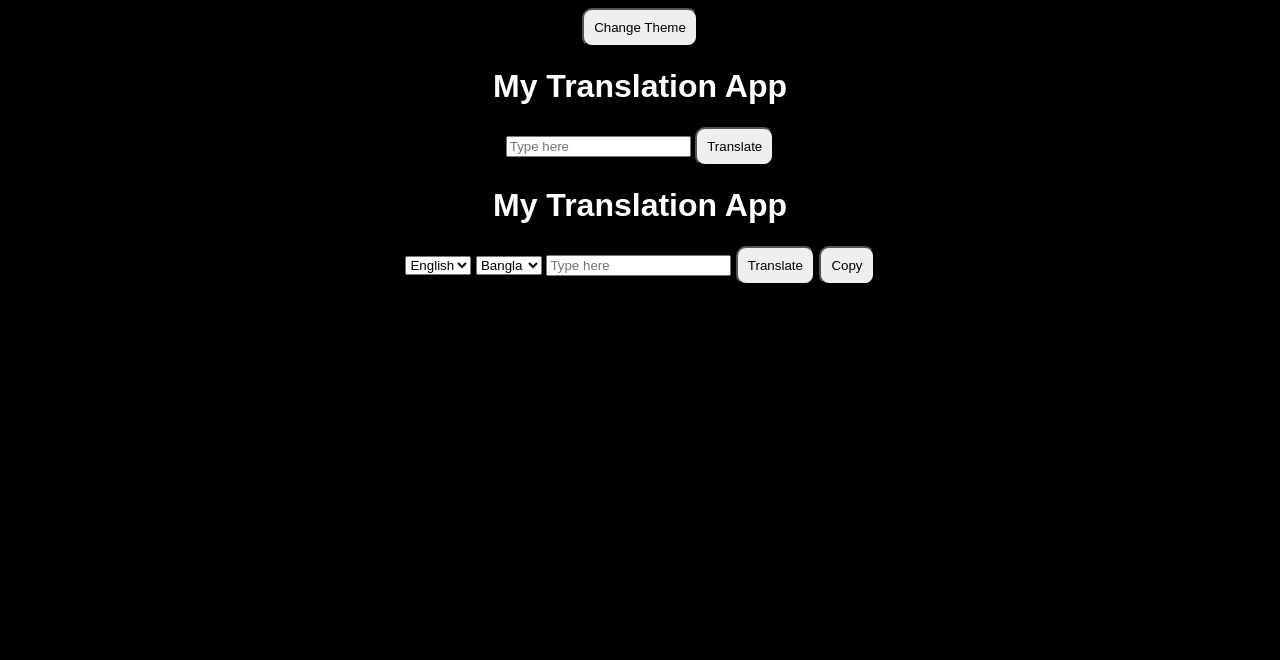
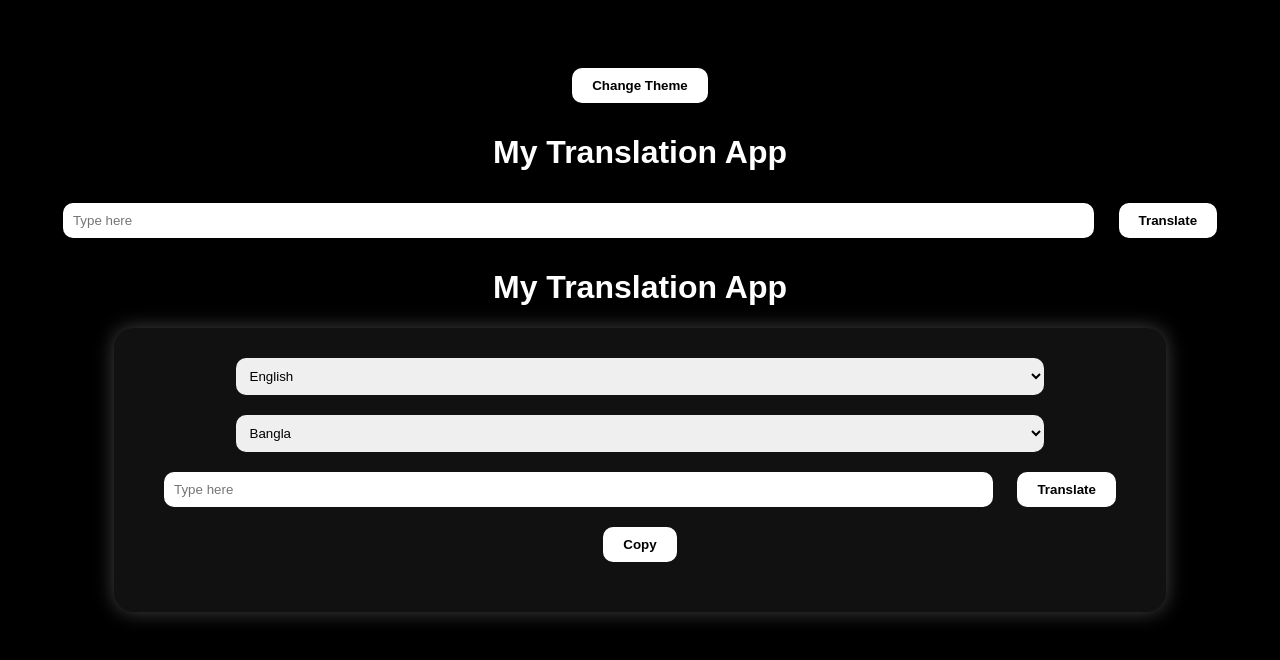
Before and after one commit to SasukeUchiha88/Suc-translation, a plain HTML site: page index.html in a window 1280 px wide. Drawn offline with Linux system fonts and the light colour scheme.

Commit message:
Enhance CSS styles for layout and design
Add styles for body, card, input, select, and button elements.

```diff
--- a/style.css
+++ b/style.css
@@ -9,3 +9,41 @@ button{
   padding:10px;
   border-radius:10px;
 }
+body{
+background:black;
+color:white;
+font-family:sans-serif;
+text-align:center;
+padding-top:50px;
+}
+
+.card{
+background:#111;
+padding:20px;
+border-radius:20px;
+width:80%;
+margin:auto;
+box-shadow:0 0 20px #444;
+}
+
+input,select{
+padding:10px;
+margin:10px;
+border-radius:10px;
+border:none;
+width:80%;
+}
+
+button{
+padding:10px 20px;
+border:none;
+border-radius:10px;
+background:white;
+font-weight:bold;
+margin:10px;
+}
+
+p{
+margin-top:20px;
+font-size:20px;
+}
```
